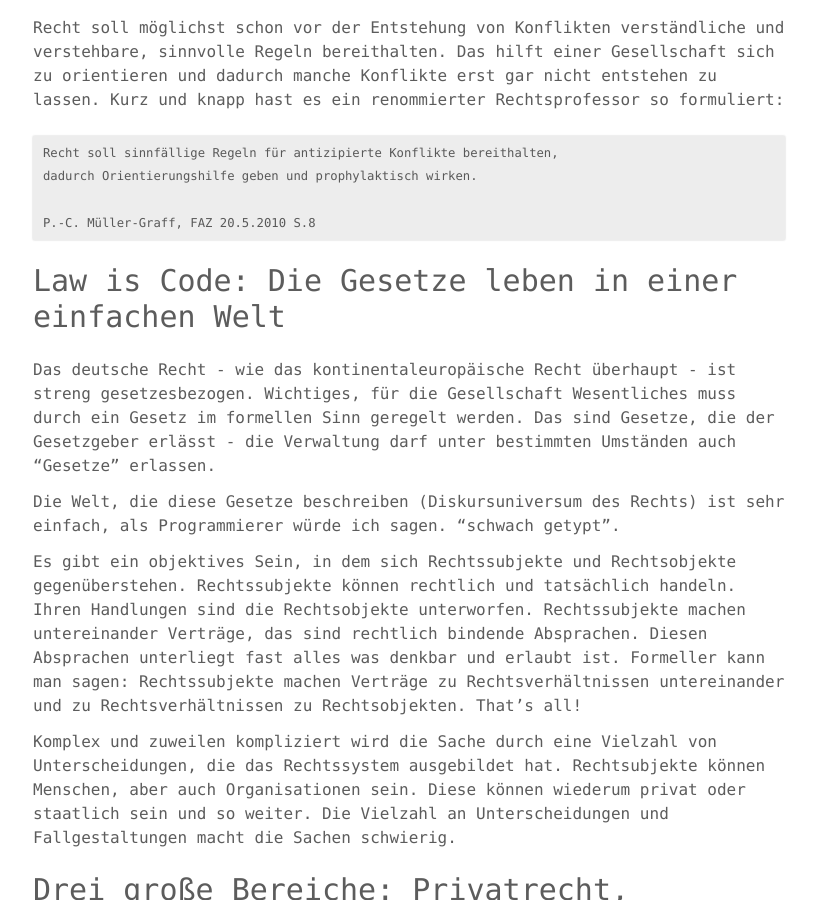
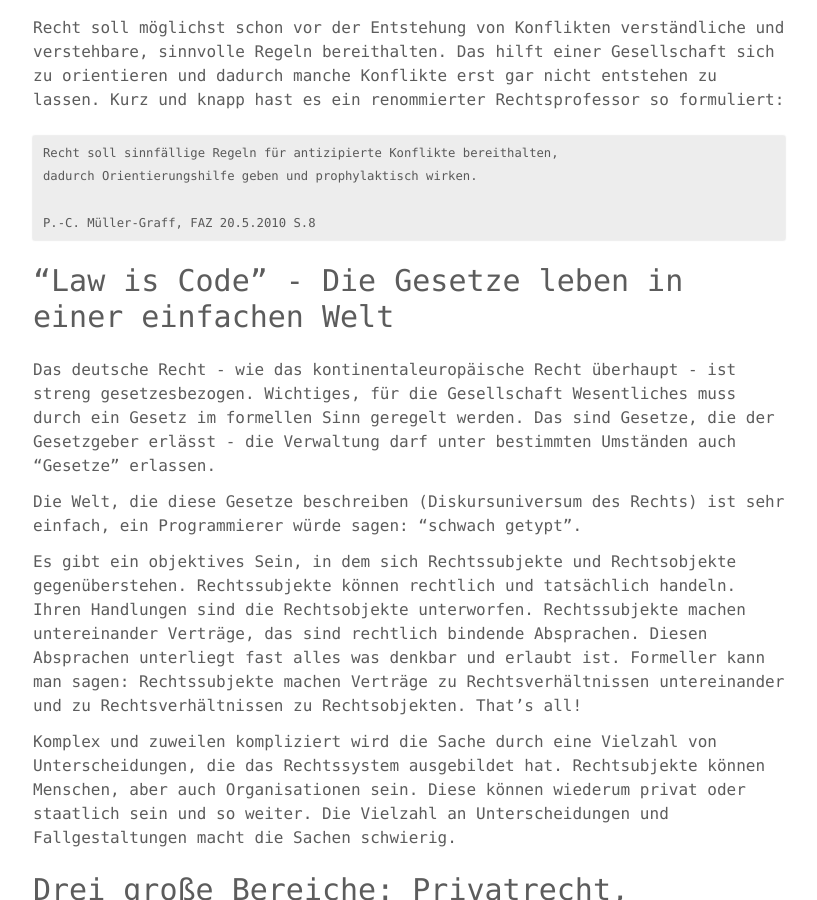
Before and after one commit to blocklab/site, a Jekyll site: the page built from recht.md, in a window 1280 px wide and 900 px high, scrolled down 784 px. Shown: the whole window, without its empty margins (231-1048 px from the left). Built offline with Jekyll 4.4.1, drawn with Linux system fonts in a browser that asks for light colours; our own code applies the rules of GitHub Pages for plain Markdown files.

Commit message:
update190417

````diff
--- a/recht.md
+++ b/recht.md
@@ -21,13 +21,13 @@ dadurch Orientierungshilfe geben und prophylaktisch wirken.
 P.-C. Müller-Graff, FAZ 20.5.2010 S.8
 ```
 
-# Law is Code: Die Gesetze leben in einer einfachen Welt
+# "Law is Code" - Die Gesetze leben in einer einfachen Welt
 
 Das deutsche Recht - wie das kontinentaleuropäische Recht überhaupt - ist streng gesetzesbezogen.
 Wichtiges, für die Gesellschaft Wesentliches muss durch ein Gesetz im formellen Sinn geregelt werden. Das sind
 Gesetze, die der Gesetzgeber erlässt - die Verwaltung darf unter bestimmten Umständen auch "Gesetze" erlassen.
 
-Die Welt, die diese Gesetze beschreiben (Diskursuniversum des Rechts) ist sehr einfach, als Programmierer würde ich sagen. "schwach getypt".
+Die Welt, die diese Gesetze beschreiben (Diskursuniversum des Rechts) ist sehr einfach, ein Programmierer würde sagen: "schwach getypt".
 
 Es gibt ein objektives Sein, in dem sich Rechtssubjekte und
 Rechtsobjekte gegenüberstehen. Rechtssubjekte können rechtlich und
````
